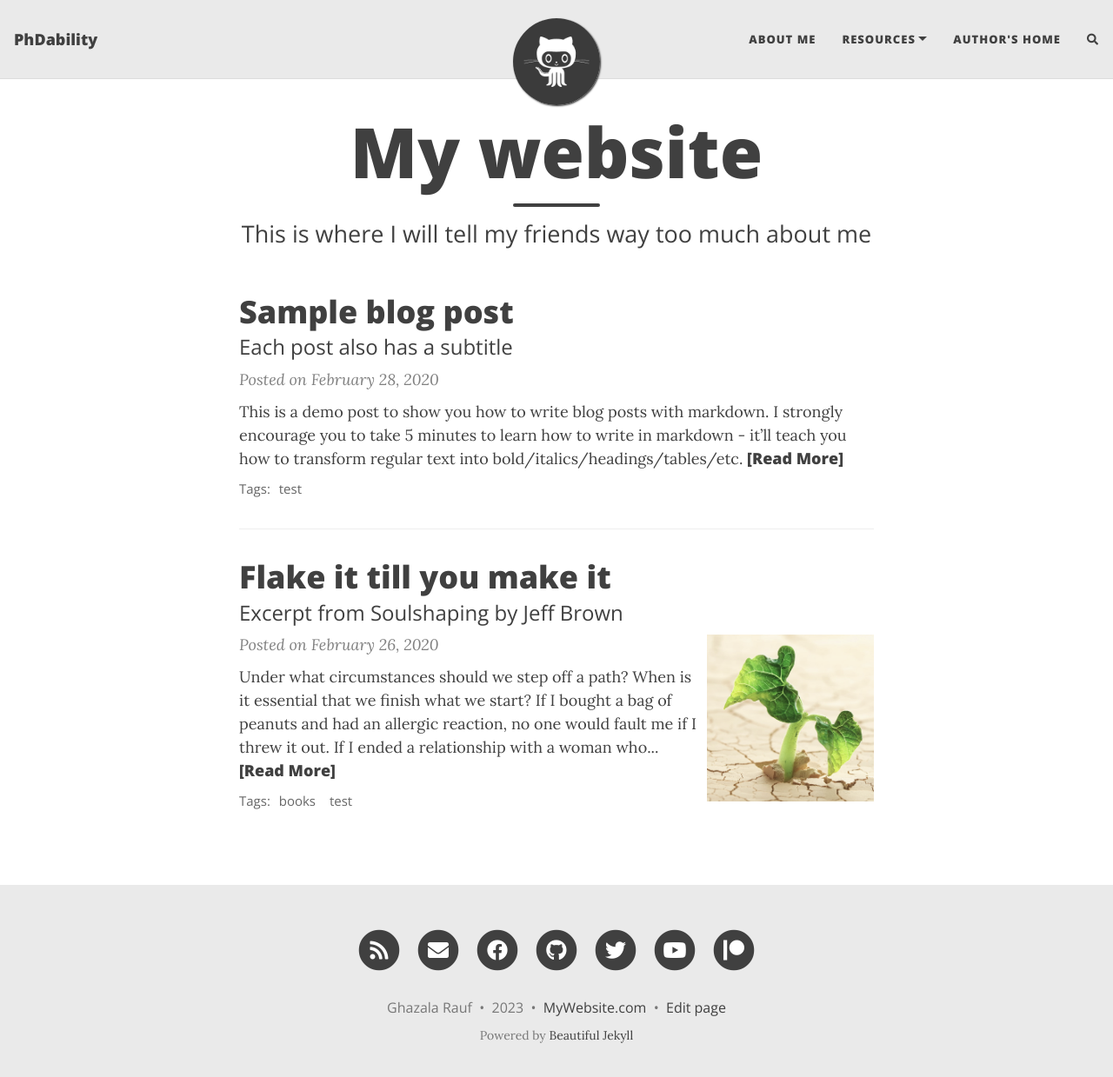
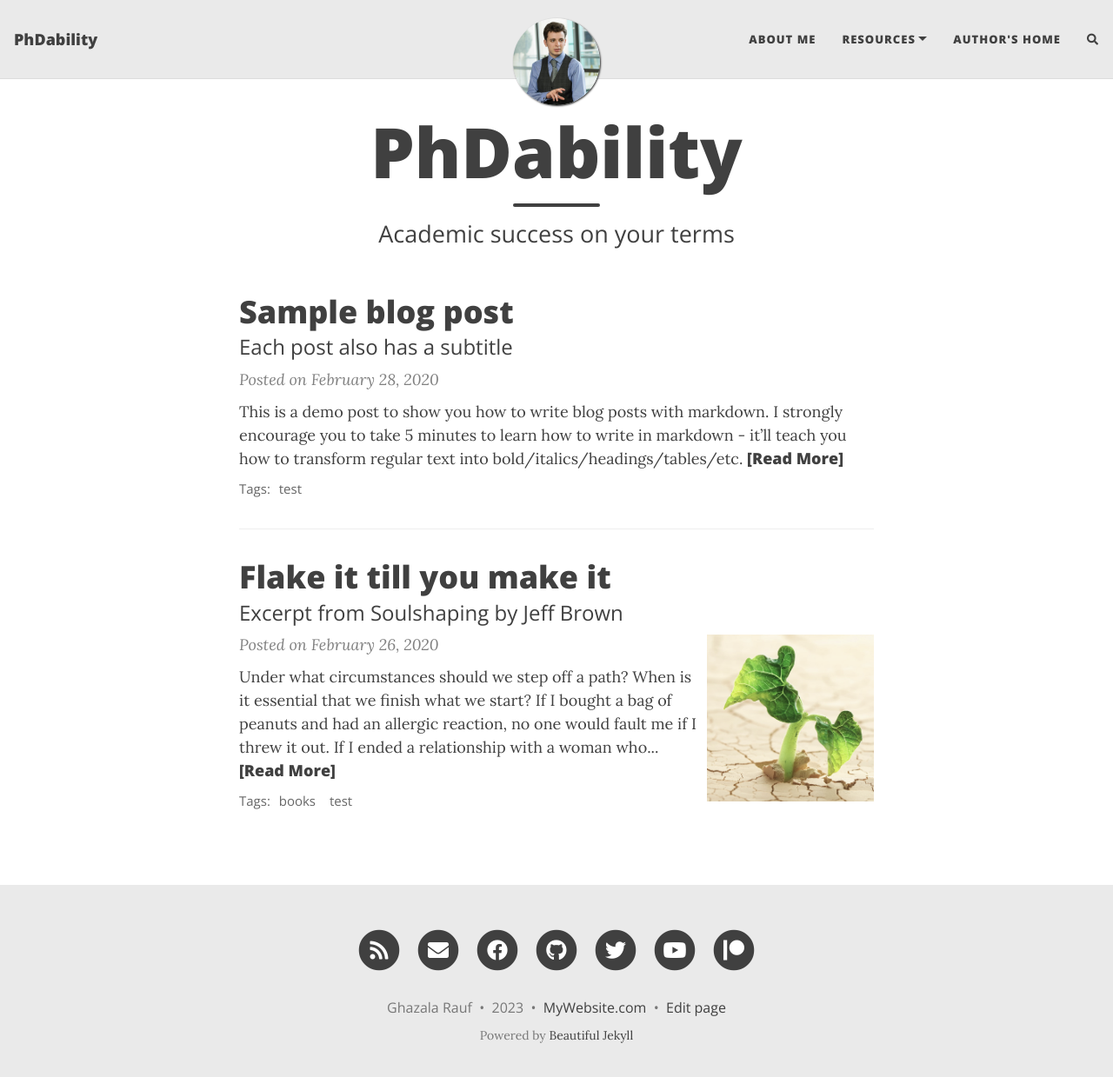
Before and after one commit to ghaxala/ghaxala.github.io, a Jekyll site: the page built from index.html, in a window 1280 px wide and 1252 px high. Shown: the top 1239 px of the window at 87% size. Built offline with Jekyll 4.4.1, drawn with Linux system fonts in a browser that asks for light colours; nearby versions of some CDN libraries; the list of posts is cut into pages by our own code; comment, search, counter and statistics services are not loaded.

Commit message:
Updated with text

```diff
--- a/_config.yml
+++ b/_config.yml
@@ -32,7 +32,7 @@ navbar-links:
 
 # Image to show in the navigation bar - works best with a square image
 # Remove this parameter if you don't want an image in the navbar
-avatar: "/assets/img/avatar-icon.png"
+avatar: "/assets/img/pgl.jpg"
 
 # By default, the image is cut into a circle. You can disable this behaviour by setting 'round-avatar: false'
 round-avatar: true
--- a/index.html
+++ b/index.html
@@ -1,5 +1,5 @@
 ---
 layout: home
-title: My website
-subtitle: This is where I will tell my friends way too much about me
+title: PhDability
+subtitle: Academic success on your terms
 ---
```
Also changed, not shown: assets/img/pgl.jpg (added).
